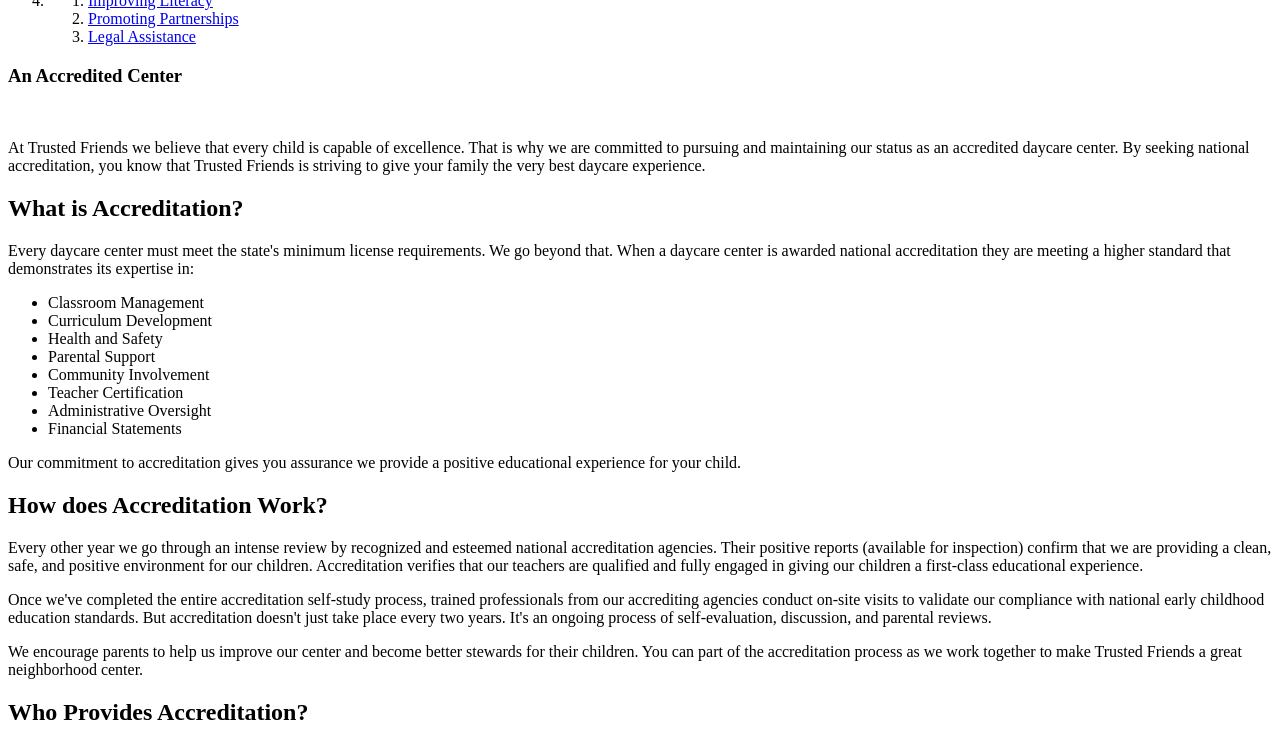
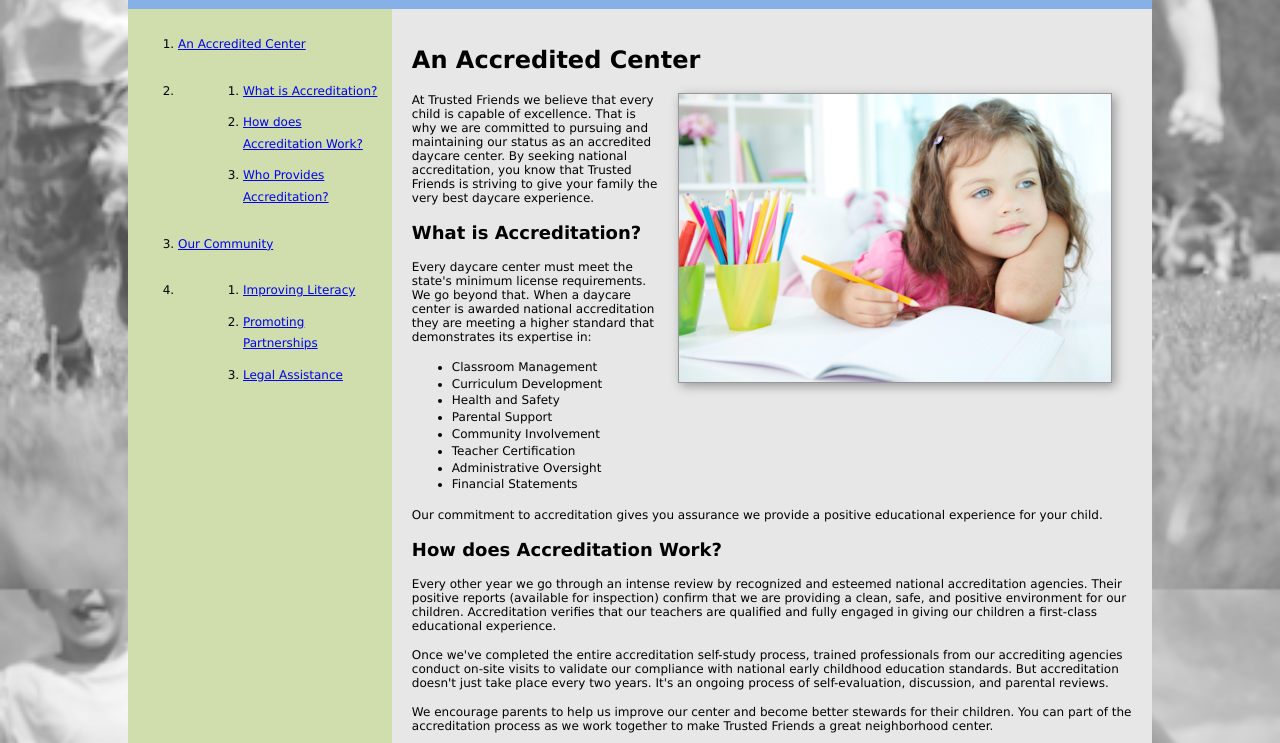
Before and after one commit to nschatz27/tutorial-5, a plain HTML site: page html/tf_articles.html in a window 1280 px wide. Shown: the part 264-1007 px from the top of the page. Drawn offline with Linux system fonts and the light colour scheme; files whose address does not match are found by name.

Commit message:
fix articles

```diff
--- a/css/tf_print.css
+++ b/css/tf_print.css
@@ -18,11 +18,16 @@
 
 /* Hidden Objects */
 
-
+nav.horizontal, aside, footer {
+   display: none;
+}
 
 /* Page Box Styles */
 
-
+@page {
+   size: 8.5 11in;
+   margin: 0.5in;
+}
 
 /* Header Styles */
 
@@ -38,21 +43,65 @@ body > header > img {
 
 /* Typography Styles */
 
+h1 {
+   font-size: 28pt;
+   line-height: 30pt;
+   margin: 0.3in 0in 0.2in;
+}
 
+h2 {
+   font-size: 20pt;
+   margin: 0.1in 0in 0.1in 0.3in;
+}
+
+p {
+   font-size: 12pt;
+   margin: 0.1in 0in 0.1in 0.3in;
+}
 
 /* List Styles */
 
-
+ul {
+   list-style-type: disc;
+   margin-left: 0.5in;
+}
 
 /* Image Styles */
 
-
+article img {
+   border: 2px solid rgb(191, 191, 191);
+   display: block;
+   margin: 0.25in auto;
+   width: 65%;
+}
 
 
 /* Hypertext Styles */
 
+a {
+   color: black;
+   text-decoration: none;
+}
 
+a::after {
+   content: " (" attr(href) ") ";
+   font-weight: bold;
+   word-wrap: break-word;
+}
 
 
 
 /* Page Break Styles */
+
+article:nth-of-type(n+2) {
+   page-break-before: always;
+}
+
+img, ol, ul {
+   page-break-inside: avoid;
+}
+
+p {
+   orphans: 3;
+   widows: 3;
+}
--- a/html/tf_articles.html
+++ b/html/tf_articles.html
@@ -16,14 +16,17 @@
    <title>Trusted Friends: Articles of Interest</title>
    <meta charset="utf-8" />
    <meta name="viewport" content="width=device-width, initial-scale=1" />
+   <link href="../css/tf_reset.css" ref="stylesheet" media="all" />
+   <link href="../css/tf_styles3.css" rel="stylesheet" media="screen" />
+   <link href="../css/tf_print.css" rel="stylesheet" media="print" />
 </head>
 
 <body>
    <header>
-      <img src="tf_logo.png" alt="Trusted Friends Daycare" />
-      <nav class="horizontal"> <a id="navicon" href="#"><img src="tf_navicon.png" alt="" /></a>
+      <img src="../png/tf_logo.png" alt="Trusted Friends Daycare" />
+      <nav class="horizontal"> <a id="navicon" href="#"><img src="../png/tf_navicon.png" alt="" /></a>
          <ul>
-            <li><a href="tf_home.html">Home</a></li>
+            <li><a href="/index.html">Home</a></li>
             <li><a href="#" id="currentPage">Articles</a></li>
             <li><a href="#">Blog</a></li>
             <li><a href="#">Forms</a></li>
@@ -56,7 +59,7 @@
    <section id="main">
       <article>
          <h1 id="acc1">An Accredited Center</h1>
-         <img src="tf_photo2.png" alt="" />
+         <img src="../png/tf_photo2.png" alt="" />
          <p> At Trusted Friends we believe that every child is capable of excellence.
             That is why we are committed to pursuing and maintaining our status as an
             accredited daycare center. By seeking national accreditation, you know
@@ -109,7 +112,7 @@
 
       <article>
          <h1 id="ci1">Our Community</h1>
-         <img src="tf_photo3.png" alt="" />
+         <img src="../png/tf_photo3.png" alt="" />
          <p>Trusted Friends is committed to improving the lives of children in
             our community. Our expertise in caring for the children at our daycare
             center gives us a unique understanding of child development, education
```
